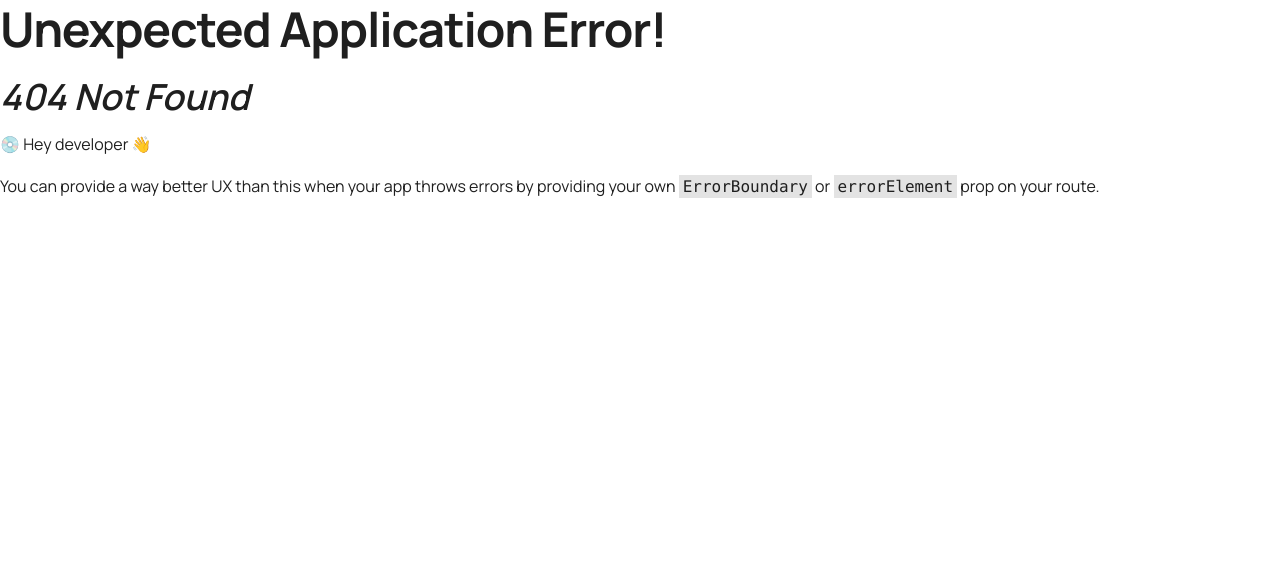
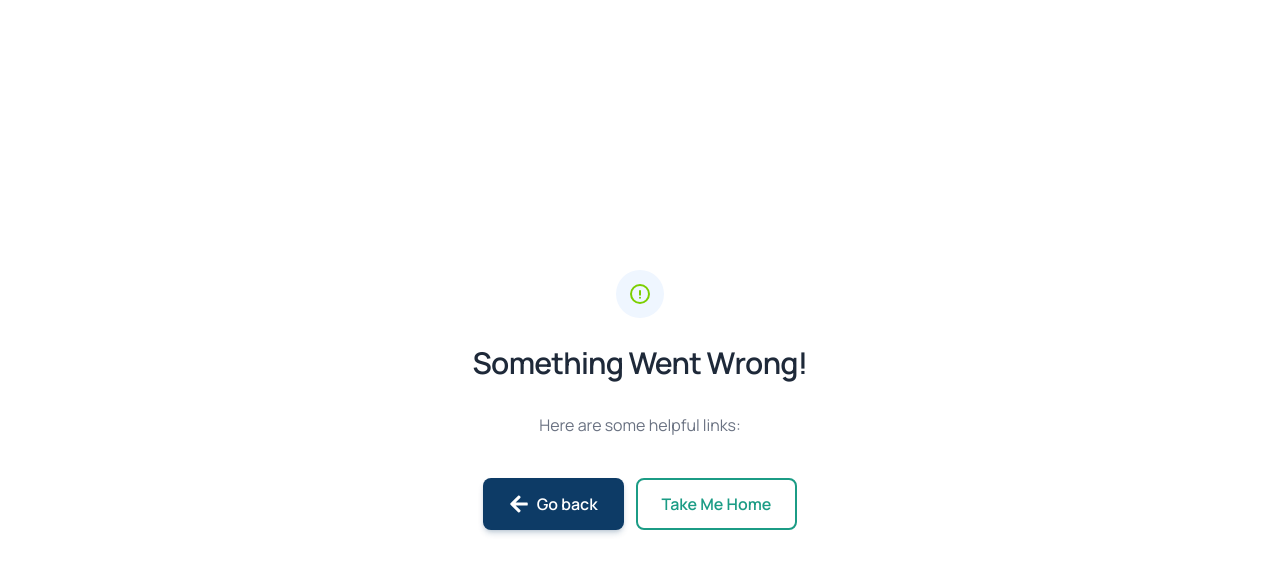
Before and after one commit to khorshedsadhin/eTuitionBd-client, a React (Vite) app: page /about in a window 1280 px wide. Before the commit this address had no page. Shown: the top 574 px of the page. Built offline with nearby package versions, Linux system fonts and the light colour scheme.

Commit message:
added ErrorPage

```diff
--- a/src/components/Shared/Button/Button.jsx
+++ b/src/components/Shared/Button/Button.jsx
@@ -11,10 +11,9 @@ const Button = ({
   icon: Icon,
   variant = "primary",
   loading = false,
-  type = "button",
 }) => {
   const baseStyles =
-    "inline-flex items-center justify-center gap-1.5 md:gap-2 rounded-lg font-manrope font-semibold transition-all duration-200 active:scale-95 disabled:opacity-50 disabled:cursor-not-allowed disabled:active:scale-100 whitespace-nowrap";
+    "inline-flex items-center justify-center gap-1.5 md:gap-2 rounded-lg font-semibold transition-all duration-200 active:scale-95 disabled:opacity-50 disabled:cursor-not-allowed disabled:active:scale-100 whitespace-nowrap cursor-pointer";
 
   const sizeStyles = small
     ? "text-xs md:text-sm px-3 py-1.5"
@@ -43,7 +42,6 @@ const Button = ({
 
   return (
     <button
-      type={type}
       disabled={disabled || loading}
       onClick={onClick}
       className={`
--- /dev/null
+++ b/src/components/Shared/ErrorPage.jsx
@@ -0,0 +1,45 @@
+import React from 'react';
+import { useNavigate } from 'react-router';
+import Button from './Button/Button';
+import { FaArrowLeft } from "react-icons/fa";
+
+const ErrorPage = () => {
+  const navigate = useNavigate();
+
+  return (
+    <section className='bg-white '>
+      <div className='container flex items-center min-h-screen px-6 py-12 mx-auto'>
+        <div className='flex flex-col items-center max-w-sm mx-auto text-center'>
+          <p className='p-3 text-sm font-medium text-lime-500 rounded-full bg-blue-50 '>
+            <svg
+              xmlns='http://www.w3.org/2000/svg'
+              fill='none'
+              viewBox='0 0 24 24'
+              strokeWidth='2'
+              stroke='currentColor'
+              className='w-6 h-6'
+            >
+              <path
+                strokeLinecap='round'
+                strokeLinejoin='round'
+                d='M12 9v3.75m9-.75a9 9 0 11-18 0 9 9 0 0118 0zm-9 3.75h.008v.008H12v-.008z'
+              />
+            </svg>
+          </p>
+          <h1 className='mt-3 text-2xl font-semibold text-gray-800  md:text-3xl'>
+            Something Went Wrong!
+          </h1>
+          <p className='mt-4 text-gray-500 '>Here are some helpful links:</p>
+
+          <div className='flex items-center w-full mt-6 gap-x-3 shrink-0 sm:w-auto'>
+            <Button onClick={() => navigate(-1)} variant='primary' icon={FaArrowLeft} label={'Go back'} />
+
+            <Button label={'Take Me Home'} variant='secondary' outline={true} onClick={() => navigate('/')} />
+          </div>
+        </div>
+      </div>
+    </section>
+  );
+};
+
+export default ErrorPage;
--- a/src/components/Shared/Navbar/Navbar.jsx
+++ b/src/components/Shared/Navbar/Navbar.jsx
@@ -1,6 +1,6 @@
 import React from "react";
 import { NavLink, Link } from "react-router";
-import { FiMenu, FiHome, FiLayers, FiGrid, FiLogIn, FiUserPlus, FiLayout } from "react-icons/fi";
+import { FiMenu, FiLogIn, FiUserPlus, FiLayout } from "react-icons/fi";
 import Logo from "../Logo/Logo";
 import Button from "../Button/Button";
 
@@ -34,7 +34,7 @@ const Navbar = () => {
   );
 
   return (
-    <div className="navbar sticky top-0 z-50  bg-base-100/80 px-4 md:px-8 border-b border-base-200">
+    <div className="navbar sticky top-0 z-50  bg-base-100 px-4 md:px-8 border-b border-base-200">
 
       {/* Start: Logo & Mobile Menu */}
       <div className="navbar-start gap-2">
--- a/src/layouts/MainLayout.jsx
+++ b/src/layouts/MainLayout.jsx
@@ -2,14 +2,17 @@ import React from "react";
 import Navbar from "../components/Shared/Navbar/Navbar";
 import Container from "../components/Shared/Container";
 import Footer from "../components/Shared/Footer/Footer";
+import { Outlet } from "react-router";
 
 const MainLayout = () => {
   return (
     <div className="bg-base-100 min-h-screen">
       <Navbar></Navbar>
+
       <div className='pt-24 min-h-[calc(100vh-68px)]'>
+        <Outlet />
+      </div>
 
-      </div>
       <Footer></Footer>
     </div>
   );
--- a/src/routes/Routes.jsx
+++ b/src/routes/Routes.jsx
@@ -1,10 +1,11 @@
 import { createBrowserRouter } from "react-router";
 import MainLayout from "../layouts/MainLayout";
+import ErrorPage from "../components/Shared/ErrorPage";
 
 export const router = createBrowserRouter([
   {
     path: '/',
     element: <MainLayout />,
-    //* error page
+    errorElement: <ErrorPage />
   }
 ])
```
